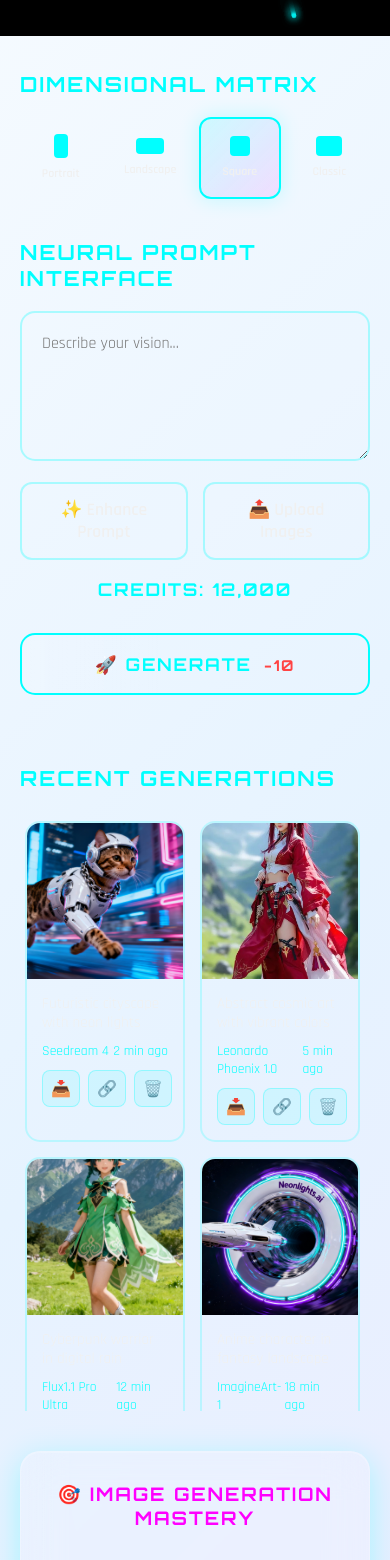
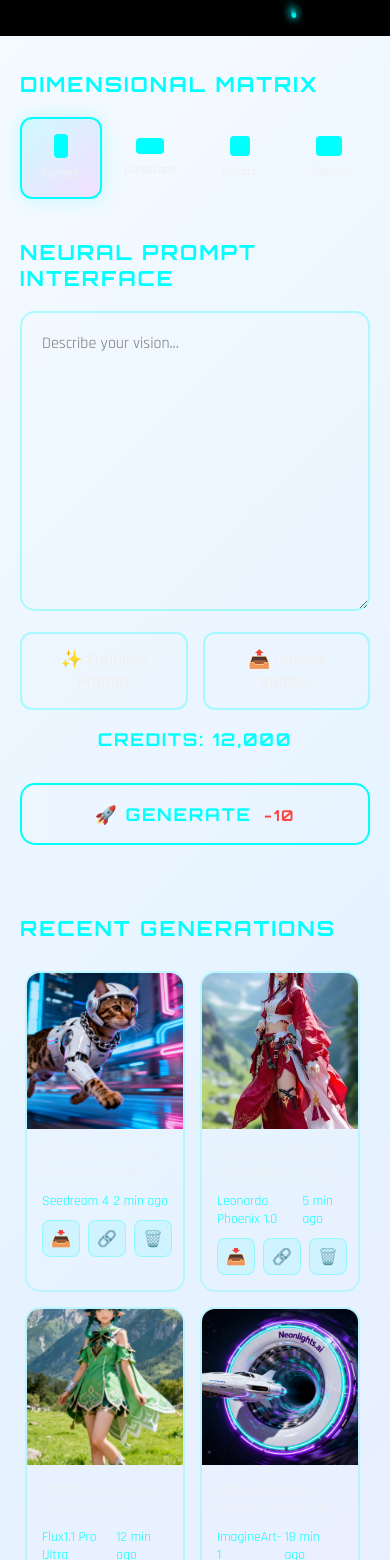
Before and after one commit to gandonnazar/next-js-futuristic, a Next.js app: page /image in a window 390 px wide. Shown: the part 808-2368 px from the top of the page. Built offline with nearby package versions, Linux system fonts and the light colour scheme.

Commit message:
mobile optimization

```diff
--- /dev/null
+++ b/src/app/about/page.module.css
@@ -0,0 +1 @@
+/* About page styles */
--- /dev/null
+++ b/src/app/contact/page.module.css
@@ -0,0 +1 @@
+/* Contact page styles */
--- a/src/app/image/page.module.css
+++ b/src/app/image/page.module.css
@@ -166,7 +166,7 @@
 
 .promptInput {
   width: 100%;
-  min-height: 240px;
+  min-height: 480px;
   padding: 20px;
   background: rgba(255, 255, 255, 0.05);
   border: 2px solid rgba(0, 255, 255, 0.3);
@@ -343,7 +343,7 @@
   display: grid;
   grid-template-columns: repeat(2, 1fr);
   gap: 15px;
-  max-height: 600px;
+  max-height: 1200px;
   overflow-y: auto;
   padding: 10px 10px 10px 5px;
 }
@@ -496,7 +496,7 @@
   }
 
   .promptInput {
-    min-height: 150px;
+    min-height: 300px;
     font-size: 1rem;
   }
 
--- a/src/app/image/page.tsx
+++ b/src/app/image/page.tsx
@@ -84,7 +84,7 @@ const IMAGE_MODEL_COSTS: Record<string, number> = {
 
 export default function ImagePage() {
   const [selectedModel, setSelectedModel] = useState('seedream-4');
-  const [selectedDimension, setSelectedDimension] = useState('square');
+  const [selectedDimension, setSelectedDimension] = useState('portrait');
   const [prompt, setPrompt] = useState('');
   const [isGenerating, setIsGenerating] = useState(false);
   const [credits, setCredits] = useState(12000);
--- a/src/app/pricing/page.module.css
+++ b/src/app/pricing/page.module.css
@@ -1,6 +1,7 @@
 .pricingPage {
+  padding-top: 120px;
+  padding-bottom: 60px;
   min-height: 100vh;
-  padding: 120px 20px 80px;
 }
 
 .container {
--- a/src/app/video/page.module.css
+++ b/src/app/video/page.module.css
@@ -199,7 +199,7 @@
 
 .promptInput {
   width: 100%;
-  min-height: 240px;
+  min-height: 480px;
   padding: 20px;
   background: rgba(255, 255, 255, 0.05);
   border: 2px solid rgba(0, 255, 255, 0.3);
@@ -393,7 +393,7 @@
   display: grid;
   grid-template-columns: repeat(2, 1fr);
   gap: 15px;
-  max-height: 600px;
+  max-height: 1200px;
   overflow-y: auto;
   padding: 10px 10px 10px 5px;
 }
@@ -544,7 +544,7 @@
   }
 
   .promptInput {
-    min-height: 120px;
+    min-height: 240px;
     font-size: 1rem;
   }
 
--- a/src/app/video/page.tsx
+++ b/src/app/video/page.tsx
@@ -112,8 +112,8 @@ const RECENT_VIDEOS = [
 
 export default function VideoPage() {
   const [selectedModel, setSelectedModel] = useState('pixverse-v5');
-  const [selectedDimension, setSelectedDimension] = useState('square');
-  const [selectedDuration, setSelectedDuration] = useState(5);
+  const [selectedDimension, setSelectedDimension] = useState('portrait');
+  const [selectedDuration, setSelectedDuration] = useState<number>(5);
   const [prompt, setPrompt] = useState('');
   const [isGenerating, setIsGenerating] = useState(false);
   const [credits, setCredits] = useState(12000);
--- a/src/components/Footer.tsx
+++ b/src/components/Footer.tsx
@@ -33,8 +33,8 @@ export default function Footer() {
               <li><Link href="/image" className={styles.footerLink}>Image</Link></li>
               <li><Link href="/video" className={styles.footerLink}>Video</Link></li>
               <li><Link href="/upscale" className={styles.footerLink}>Upscale</Link></li>
-              <li><Link href="/gallery" className={styles.footerLink}>Gallery</Link></li>
-              <li><Link href="/pricing" className={styles.footerLink}>Pricing</Link></li>
+              <li><Link href="/about" className={styles.footerLink}>About</Link></li>
+              <li><Link href="/contact" className={styles.footerLink}>Contact</Link></li>
             </ul>
           </div>
 
```
Also changed, not shown: src/app/about/page.tsx (added, +16 -0 lines), src/app/contact/page.tsx (added, +16 -0 lines).
